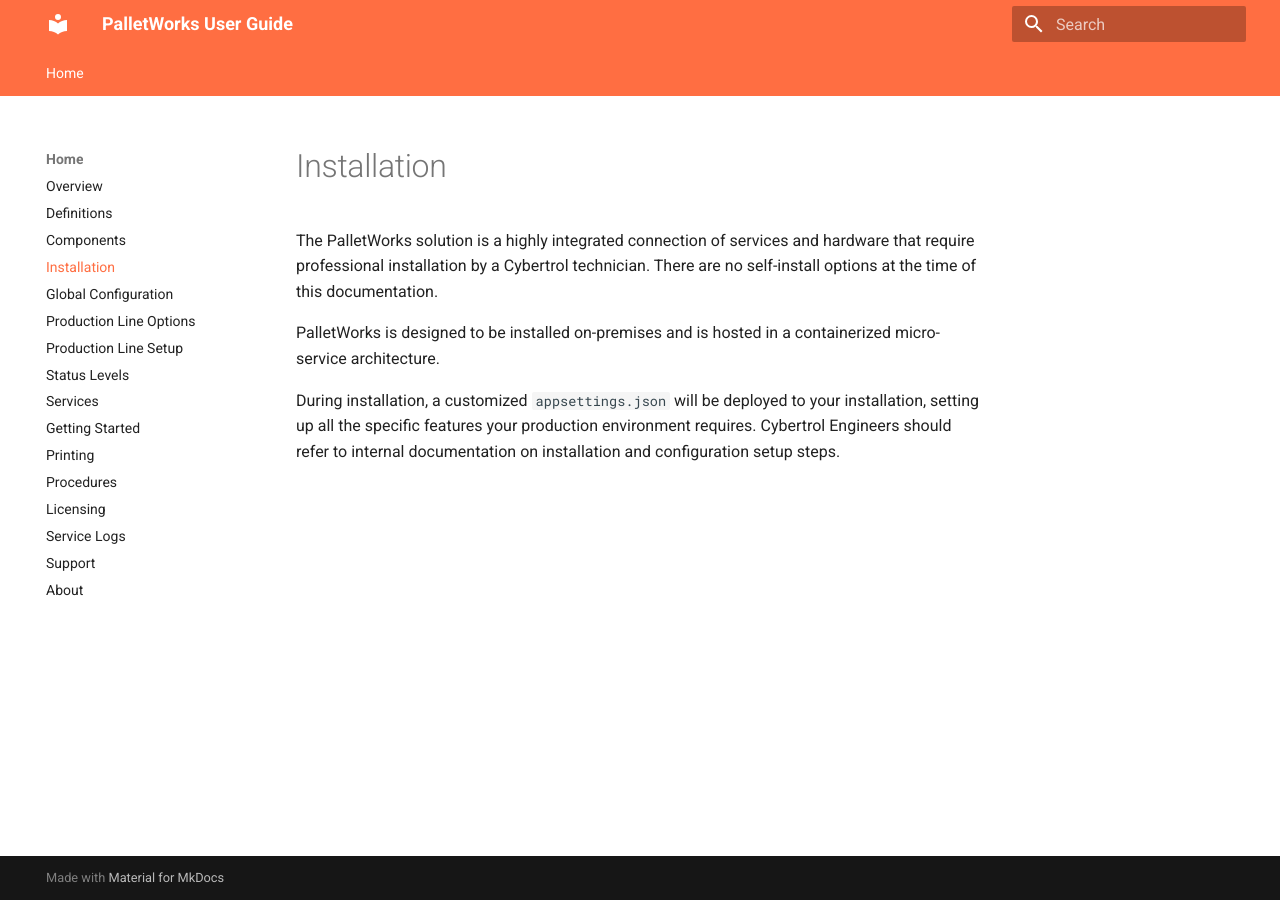
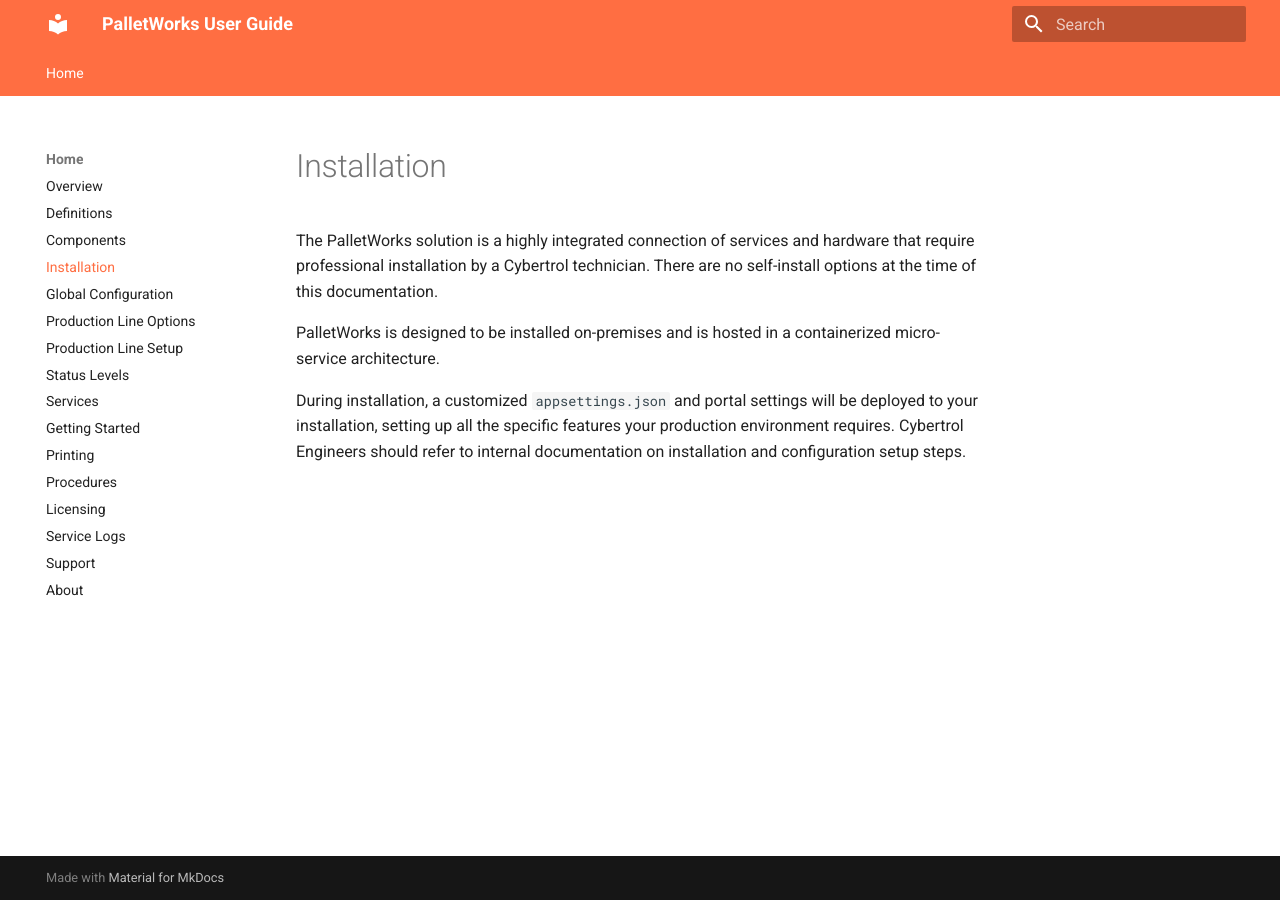
Before and after one commit to cybertrol-engineering/CE.PalletWorks.Documentation, an MkDocs documentation site: the page built from docs/installation.md, in a window 1280 px wide. Built offline with MkDocs 1.6.1 and Material for MkDocs 9.7.7, drawn with Linux system fonts in a browser that asks for light colours.

Commit message:
installation update

```diff
--- a/docs/installation.md
+++ b/docs/installation.md
@@ -2,4 +2,4 @@
 
 PalletWorks is designed to be installed on-premises and is hosted in a containerized micro-service architecture.
 
-During installation, a customized `appsettings.json` will be deployed to your installation, setting up all the specific features your production environment requires. Cybertrol Engineers should refer to internal documentation on installation and configuration setup steps.
+During installation, a customized `appsettings.json` and portal settings will be deployed to your installation, setting up all the specific features your production environment requires. Cybertrol Engineers should refer to internal documentation on installation and configuration setup steps.
```
